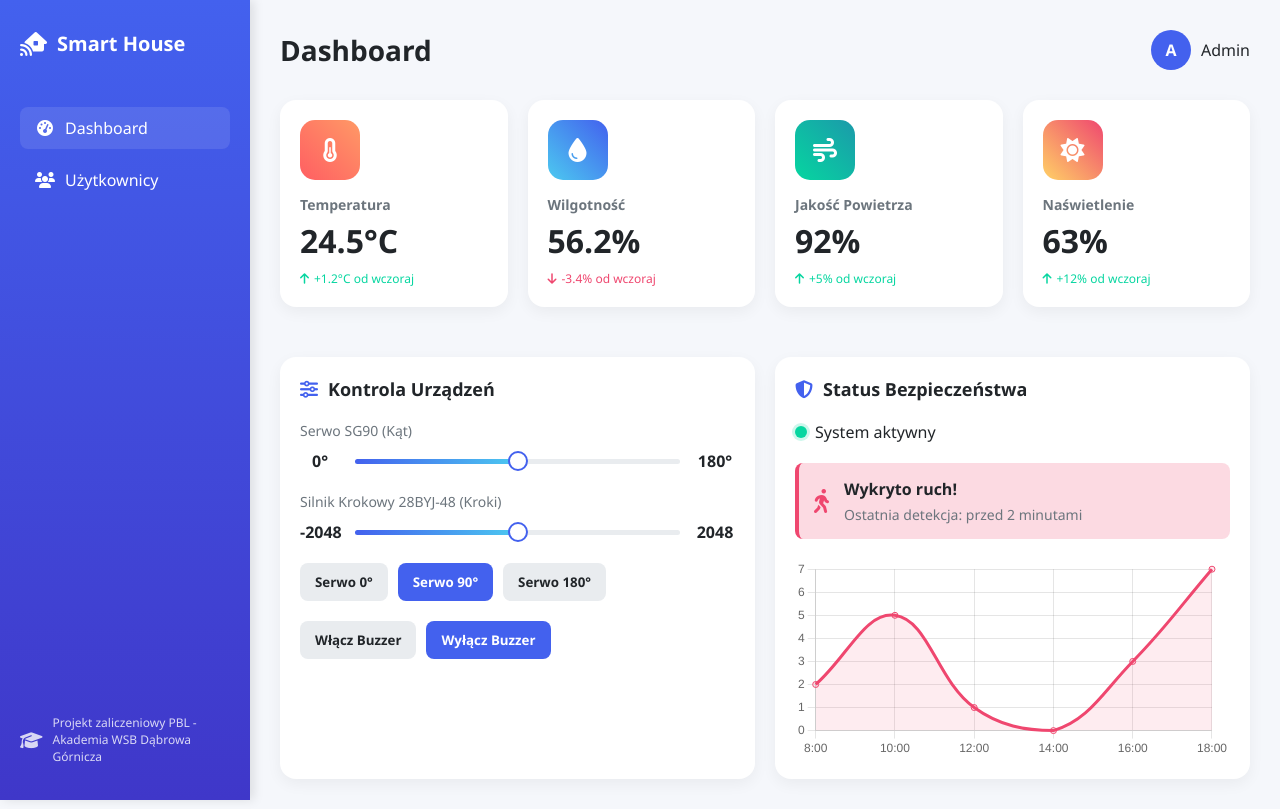
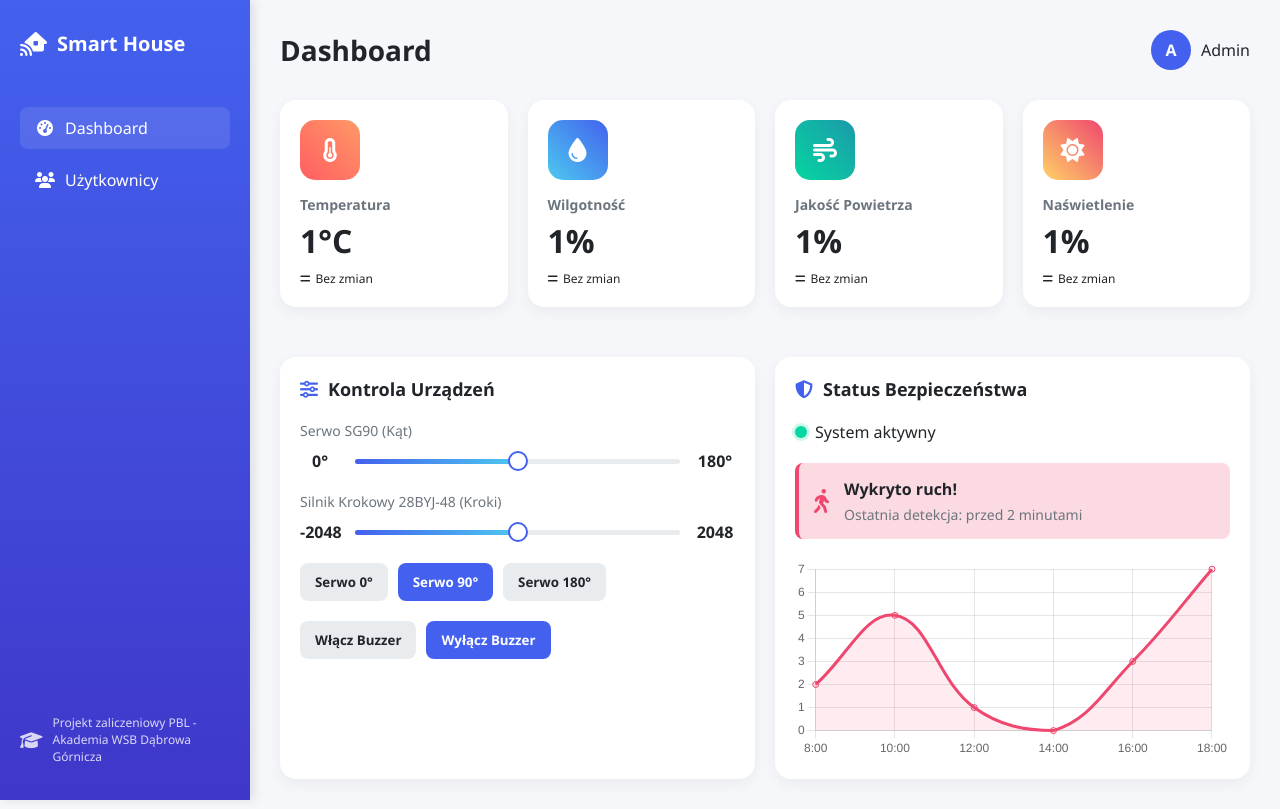
Before and after one commit to KamczorZiomal/SmartHouse-PBL, a Flask app: page / in a window 1280 px wide. Run offline with Flask 3, Linux system fonts and the light colour scheme; tables that the repository leaves empty hold one stand-in row (values such as "Sample post").

Commit message:
Frontend wyświetla realne wartości

```diff
--- a/app.py
+++ b/app.py
@@ -5,22 +5,41 @@ app = Flask(__name__)
 app.config['SQLALCHEMY_DATABASE_URI'] = 'sqlite:///sensors.db'
 db.init_app(app)
 
+
 @app.route('/')
 def index():
     return render_template('index.html')
 
+
 @app.route('/api/data')
 def get_data():
     data = SensorData.query.order_by(SensorData.timestamp.desc()).limit(20).all()
-    result = [{
-        'timestamp': entry.timestamp.strftime("%Y-%m-%d %H:%M:%S"),
-        'temperature': entry.temperature,
-        'humidity': entry.humidity,
-        'air_quality': entry.air_quality,
-        'light_percent': entry.light_percent,
-        'lux': entry.lux
-    } for entry in reversed(data)]  # reversed to show oldest first
+    result = []
+    latest = None
+    oldest = None
+    if data:
+        latest = {
+            'temperature': data[0].temperature,
+            'humidity': data[0].humidity,
+            'air_quality': data[0].air_quality,
+            'light_percent': data[0].light_percent
+        }
+        oldest = {
+            'temperature': data[-1].temperature,
+            'humidity': data[-1].humidity,
+            'air_quality': data[-1].air_quality,
+            'light_percent': data[-1].light_percent
+        }
+        history = [{
+            'timestamp': entry.timestamp.strftime("%Y-%m-%d %H:%M:%S"),
+            'temperature': entry.temperature,
+            'humidity': entry.humidity,
+            'air_quality': entry.air_quality,
+            'light_percent': entry.light_percent
+        } for entry in reversed(data)]
+        result = {'latest': latest, 'oldest': oldest, 'history': history}
     return jsonify(result)
+
 
 if __name__ == '__main__':
     with app.app_context():
--- a/templates/index.html
+++ b/templates/index.html
@@ -492,15 +492,15 @@
                 </div>
             </div>
 
-                <div class="cards-container">
+            <div class="cards-container" id="sensor-data-container">
                 <div class="status-card temperature">
                     <div class="icon">
                         <i class="fa-solid fa-temperature-half"></i>
                     </div>
                     <h3>Temperatura</h3>
-                        <div class="value">24.5°C</div>
-                        <div class="trend up">
-                            <i class="fa-solid fa-arrow-up"></i> +1.2°C od wczoraj
+                    <div class="value" id="temperature-value">--</div>
+                    <div class="trend" id="temperature-trend">
+                        <i class="fa-solid fa-arrow-up"></i> -- od wczoraj
                     </div>
                 </div>
 
@@ -509,9 +509,9 @@
                         <i class="fa-solid fa-droplet"></i>
                     </div>
                     <h3>Wilgotność</h3>
-                        <div class="value">56.2%</div>
-                        <div class="trend down">
-                            <i class="fa-solid fa-arrow-down"></i> -3.4% od wczoraj
+                    <div class="value" id="humidity-value">--</div>
+                    <div class="trend" id="humidity-trend">
+                        <i class="fa-solid fa-arrow-down"></i> -- od wczoraj
                     </div>
                 </div>
 
@@ -520,9 +520,9 @@
                         <i class="fa-solid fa-wind"></i>
                     </div>
                     <h3>Jakość Powietrza</h3>
-                        <div class="value">92%</div>
-                        <div class="trend up">
-                            <i class="fa-solid fa-arrow-up"></i> +5% od wczoraj
+                    <div class="value" id="air-quality-value">--</div>
+                    <div class="trend" id="air-quality-trend">
+                        <i class="fa-solid fa-arrow-up"></i> -- od wczoraj
                     </div>
                 </div>
 
@@ -531,12 +531,85 @@
                         <i class="fa-solid fa-sun"></i>
                     </div>
                     <h3>Naświetlenie</h3>
-                        <div class="value">63%</div>
-                        <div class="trend up">
-                            <i class="fa-solid fa-arrow-up"></i> +12% od wczoraj
+                    <div class="value" id="light-value">--</div>
+                    <div class="trend" id="light-trend">
+                        <i class="fa-solid fa-arrow-up"></i> -- od wczoraj
                     </div>
                 </div>
             </div>
+
+            <script>
+                function updateSensorData(data) {
+                    if (data && data.latest) {
+                        const latestData = data.latest;
+                        const oldestData = data.oldest;
+
+                        document.getElementById('temperature-value').textContent = `${latestData.temperature}°C`;
+                        document.getElementById('humidity-value').textContent = `${latestData.humidity}%`;
+                        document.getElementById('air-quality-value').textContent = `${latestData.air_quality}%`;
+                        document.getElementById('light-value').textContent = `${latestData.light_percent}%`;
+
+                        function updateTrend(currentValue, previousValue, trendElement) {
+                            const difference = currentValue - previousValue;
+                            const absDifference = Math.abs(difference).toFixed(1);
+                            if (difference > 0) {
+                                trendElement.innerHTML = `<i class="fa-solid fa-arrow-up"></i> +${absDifference} od ostatniego pomiaru`;
+                                trendElement.classList.remove('down');
+                                trendElement.classList.add('up');
+                            } else if (difference < 0) {
+                                trendElement.innerHTML = `<i class="fa-solid fa-arrow-down"></i> ${absDifference} od ostatniego pomiaru`;
+                                trendElement.classList.remove('up');
+                                trendElement.classList.add('down');
+                            } else {
+                                trendElement.innerHTML = `<i class="fa-solid fa-equals"></i> Bez zmian`;
+                                trendElement.classList.remove('up', 'down');
+                            }
+                        }
+
+                        if (oldestData) {
+                            updateTrend(latestData.temperature, oldestData.temperature, document.getElementById('temperature-trend'));
+                            updateTrend(latestData.humidity, oldestData.humidity, document.getElementById('humidity-trend'));
+                            updateTrend(latestData.air_quality, oldestData.air_quality, document.getElementById('air-quality-trend'));
+                            updateTrend(latestData.light_percent, oldestData.light_percent, document.getElementById('light-trend'));
+                        } else {
+                            document.getElementById('temperature-trend').textContent = 'Brak danych do porównania';
+                            document.getElementById('humidity-trend').textContent = 'Brak danych do porównania';
+                            document.getElementById('air-quality-trend').textContent = 'Brak danych do porównania';
+                            document.getElementById('light-trend').textContent = 'Brak danych do porównania';
+                        }
+
+                    } else {
+                        console.log("No sensor data received.");
+                        document.getElementById('temperature-value').textContent = '--';
+                        document.getElementById('humidity-value').textContent = '--';
+                        document.getElementById('air-quality-value').textContent = '--';
+                        document.getElementById('light-value').textContent = '--';
+                        document.getElementById('temperature-trend').textContent = '';
+                        document.getElementById('humidity-trend').textContent = '';
+                        document.getElementById('air-quality-trend').textContent = '';
+                        document.getElementById('light-trend').textContent = '';
+                    }
+                }
+
+                async function fetchSensorData() {
+                    try {
+                        const response = await fetch('/api/data');
+                        if (!response.ok) {
+                            throw new Error(`HTTP error! status: ${response.status}`);
+                        }
+                        const data = await response.json();
+                        updateSensorData(data);
+                    } catch (error) {
+                        console.error("Could not fetch sensor data:", error);
+                    }
+                }
+
+                // Fetch data initially
+                fetchSensorData();
+
+                // Optionally, you can set up an interval to refresh the data periodically
+                setInterval(fetchSensorData, 5000); // Refresh every 5 seconds
+            </script>
 
             <div class="control-panels">
                 <div class="panel">
```
Lines whose indentation alone changed are shown as unchanged.
